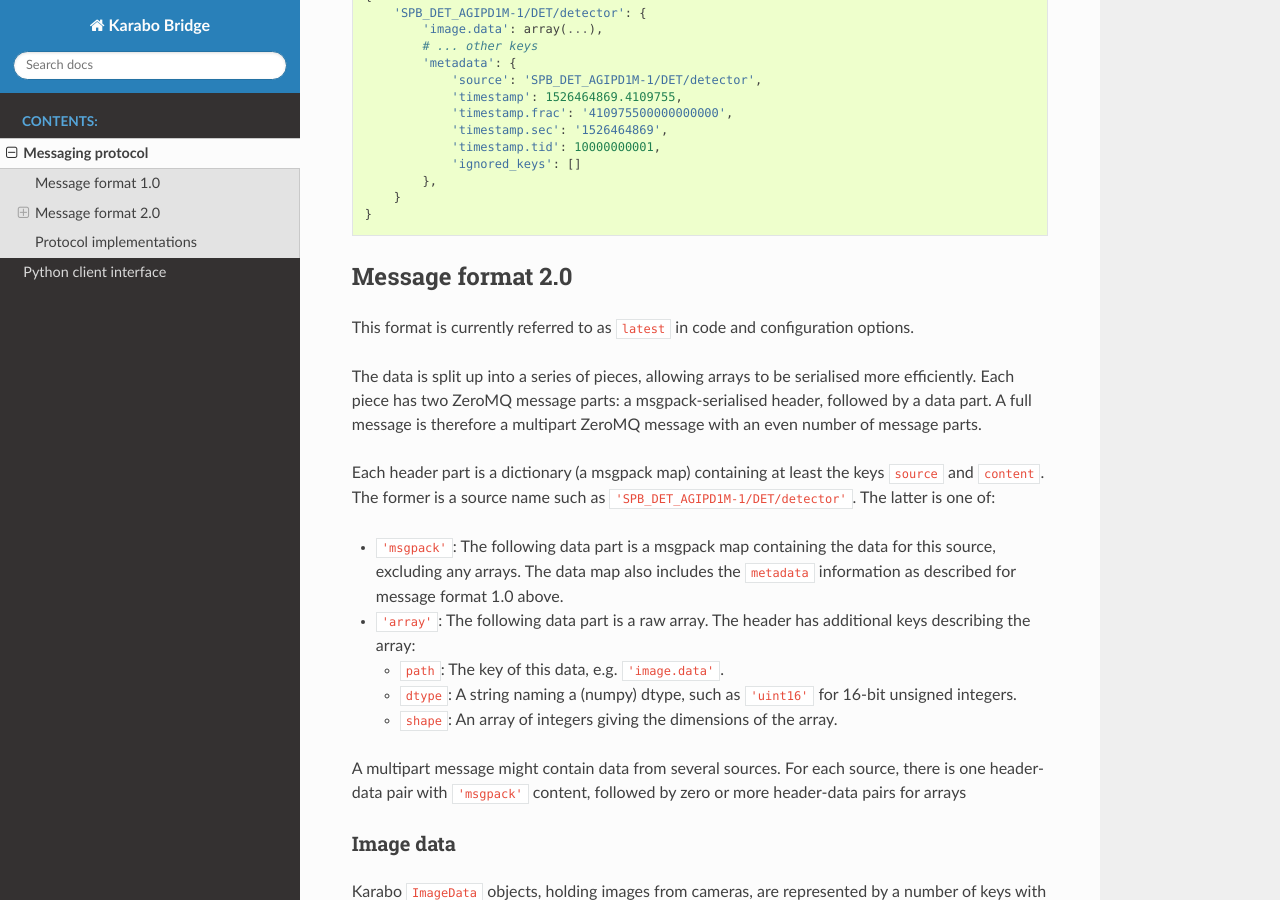
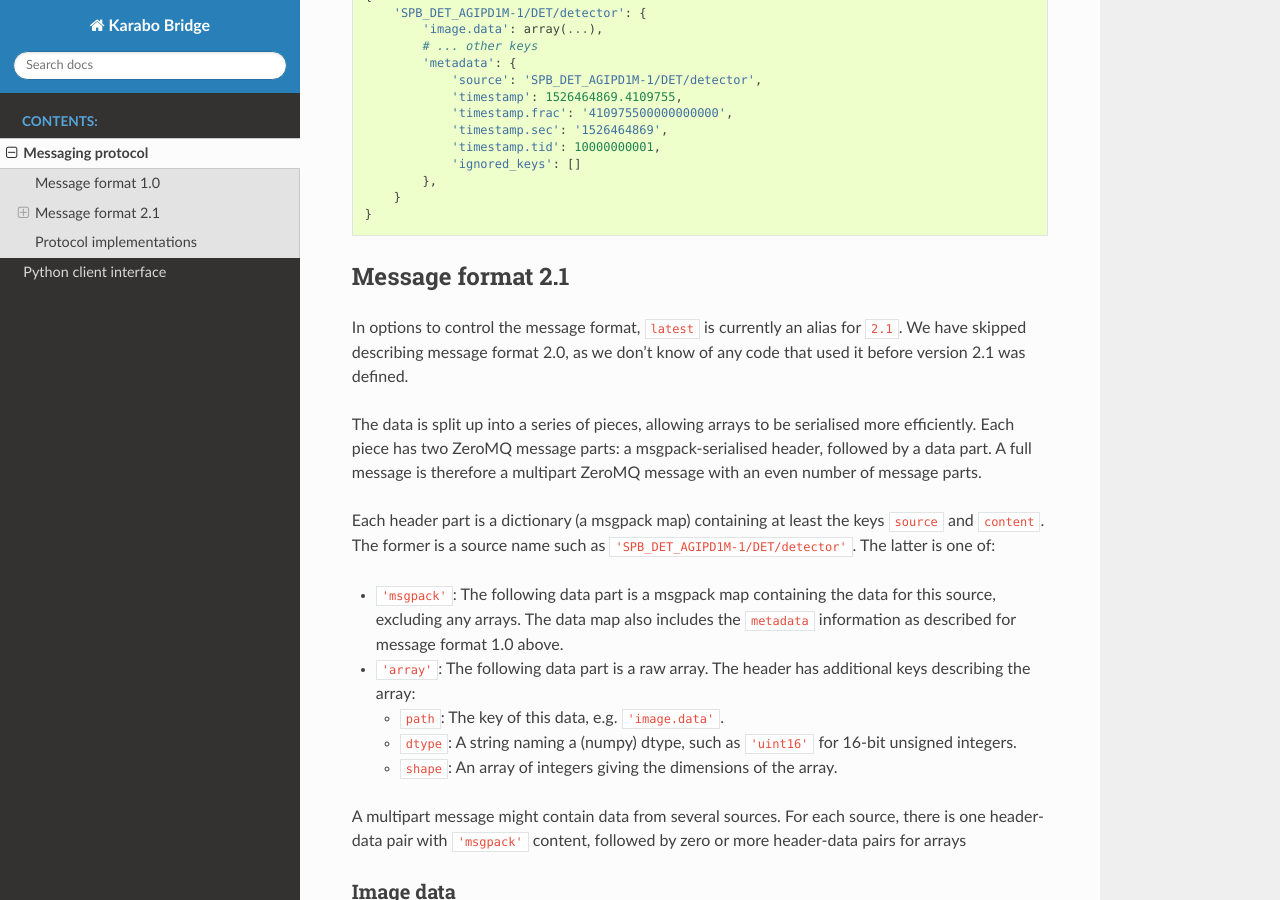
Before and after one commit to European-XFEL/karabo-bridge-py, a Sphinx documentation site: the page built from docs/protocol.rst, in a window 1280 px wide and 900 px high, scrolled down 899 px. Built offline with Sphinx 7.4.7 and the Read the Docs theme 2.0.0, drawn with Linux system fonts in a browser that asks for light colours.

Commit message:
Protocol version number 2.1

```diff
--- a/docs/protocol.rst
+++ b/docs/protocol.rst
@@ -54,11 +54,12 @@ filtered out of the data by configuration options on the bridge server.
         }
     }
 
-Message format 2.0
+Message format 2.1
 ------------------
 
-This format is currently referred to as ``latest`` in code and configuration
-options.
+In options to control the message format, ``latest`` is currently an alias for
+``2.1``. We have skipped describing message format 2.0, as we don't know of any
+code that used it before version 2.1 was defined.
 
 The data is split up into a series of pieces,
 allowing arrays to be serialised more efficiently.
```
Also changed, not shown: 1 other file.
